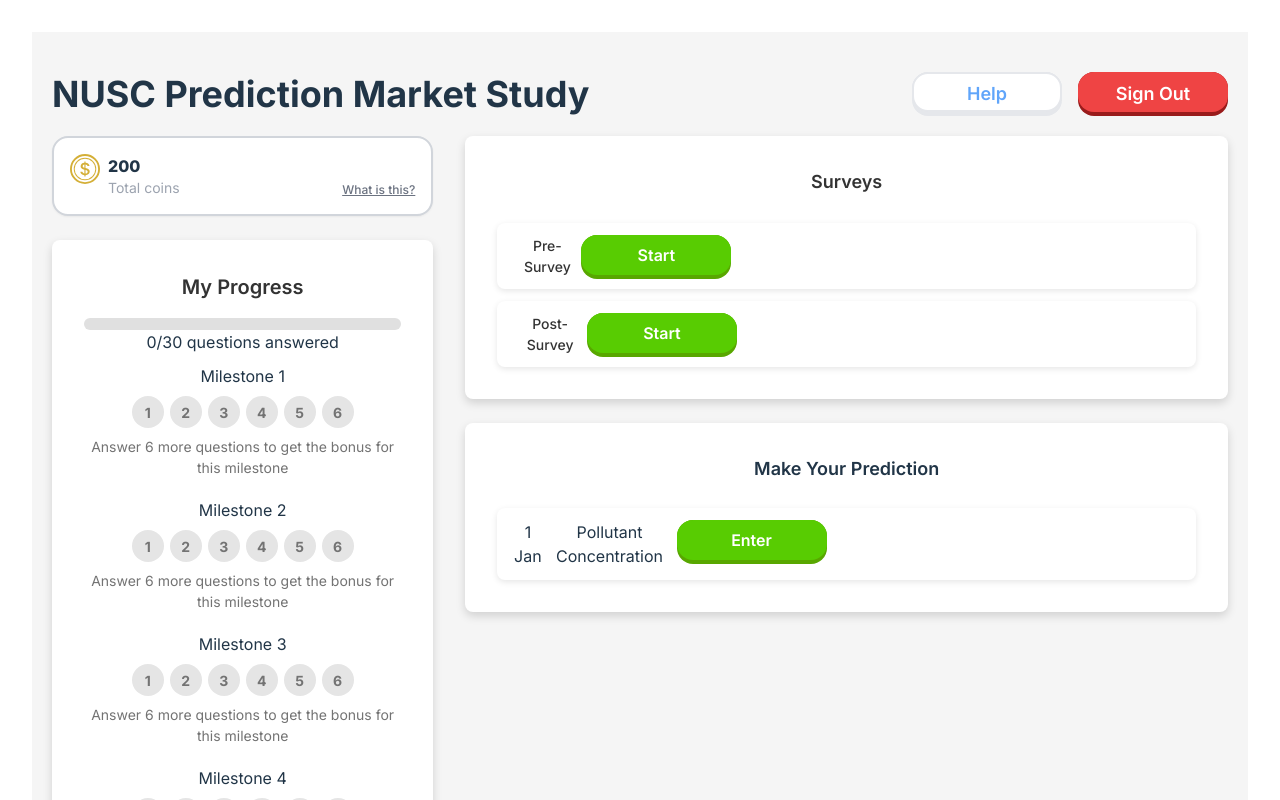
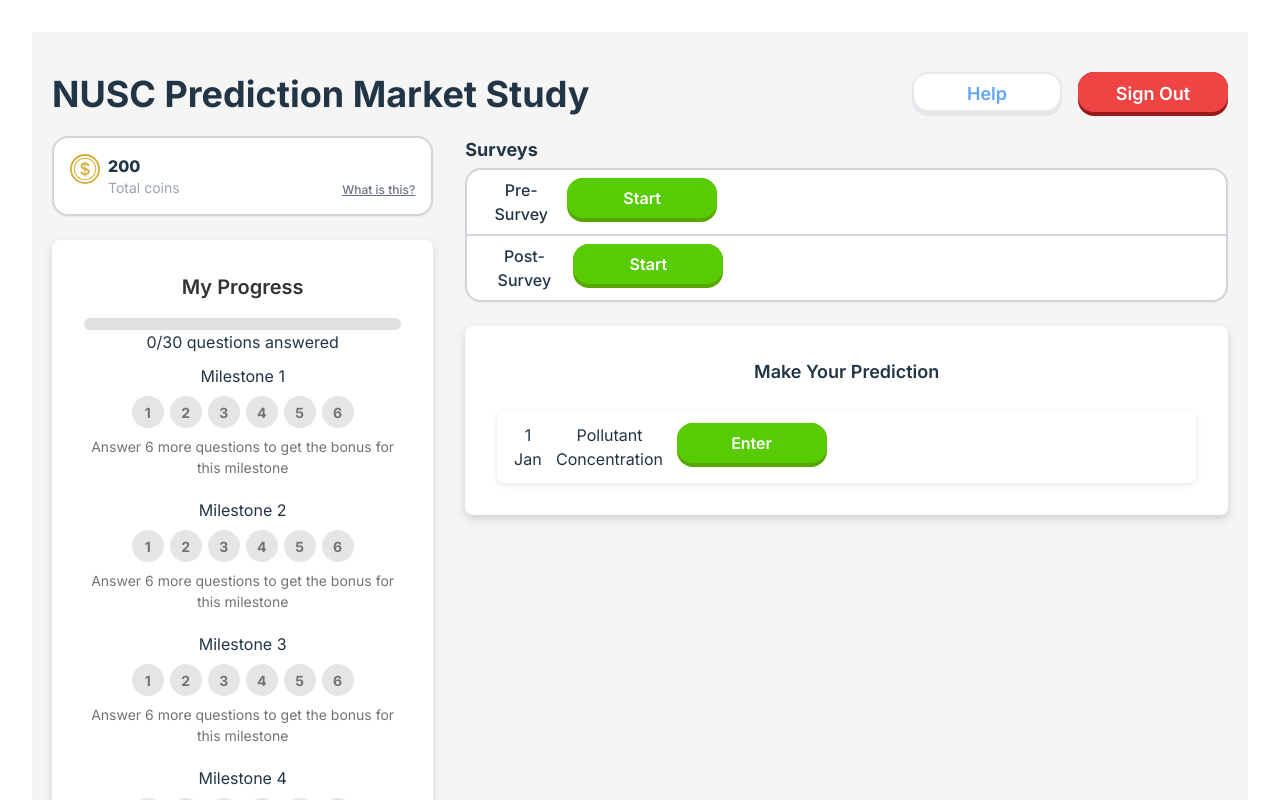
Before and after one commit to mongj/nusc-prediction-market, a React (Vite) app in the folder frontend/: page /dashboard in a window 1280 px wide. Shown: the top 800 px of the page. Built offline with nearby package versions, Linux system fonts and the light colour scheme.

Commit message:
Update survey card

```diff
--- a/frontend/src/pages/Dashboard/Dashboard.css
+++ b/frontend/src/pages/Dashboard/Dashboard.css
@@ -132,37 +132,6 @@ body {
     color: white;
 }
 
-.surveys-display {
-    display: flex;
-    flex-direction: column;
-    gap: 12px; /* Match gap size with prediction display */
-}
-
-.surveys-display h2 {
-    font-size: 18px;
-    font-weight: 600;
-    color: var(--text-color);
-    margin-bottom: 16px;
-    text-align: center; /* Center-align the title */
-}
-
-.survey-item {
-    display: flex;
-    justify-content: space-between;
-    align-items: center;
-    padding: 12px 16px; /* Match padding with prediction item */
-    background: var(--card-background);
-    box-shadow: 0 2px 6px rgba(0, 0, 0, 0.1); /* Match shadow with prediction item */
-    border-radius: var(--border-radius);
-}
-
-.survey-item p {
-    margin: 0;
-    font-size: 14px;
-    font-weight: 500; /* Match font weight with prediction item */
-    color: var(--text-color);
-}
-
 .prediction-display {
     display: flex;
     flex-direction: column;
--- a/frontend/src/pages/Dashboard/Dashboard.tsx
+++ b/frontend/src/pages/Dashboard/Dashboard.tsx
@@ -57,15 +57,17 @@ const Progress = ({ progress }) => (
 );
 
 const Surveys = () => (
-    <div className="card surveys-display">
-        <h2>Surveys</h2>
-        <div className="survey-item">
-            <p>Pre-Survey</p>
-            <Button text="Start" onClick={() => alert('Pre-Survey started!')} />
-        </div>
-        <div className="survey-item">
-            <p>Post-Survey</p>
-            <Button text="Start" onClick={() => alert('Post-Survey started!')} />
+    <div className='flex flex-col text-lg space-y-1'>
+        <h2 className='font-bold text-left'>Surveys</h2>
+        <div className="bg-white border-2 border-gray-300 shadow-sm flex flex-col justify-between rounded-2xl">
+            <div className="border-gray-300 border-b-2 p-2 p flex justify-between items-center">
+                <p className='font-medium text-base px-2'>Pre-Survey</p>
+                <Button text="Start" onClick={() => alert('Pre-Survey started!')} />
+            </div>
+            <div className="p-2 flex justify-between items-center">
+                <p className='font-medium text-base px-2'>Post-Survey</p>
+                <Button text="Start" onClick={() => alert('Post-Survey started!')} />
+            </div>
         </div>
     </div>
 );
```
